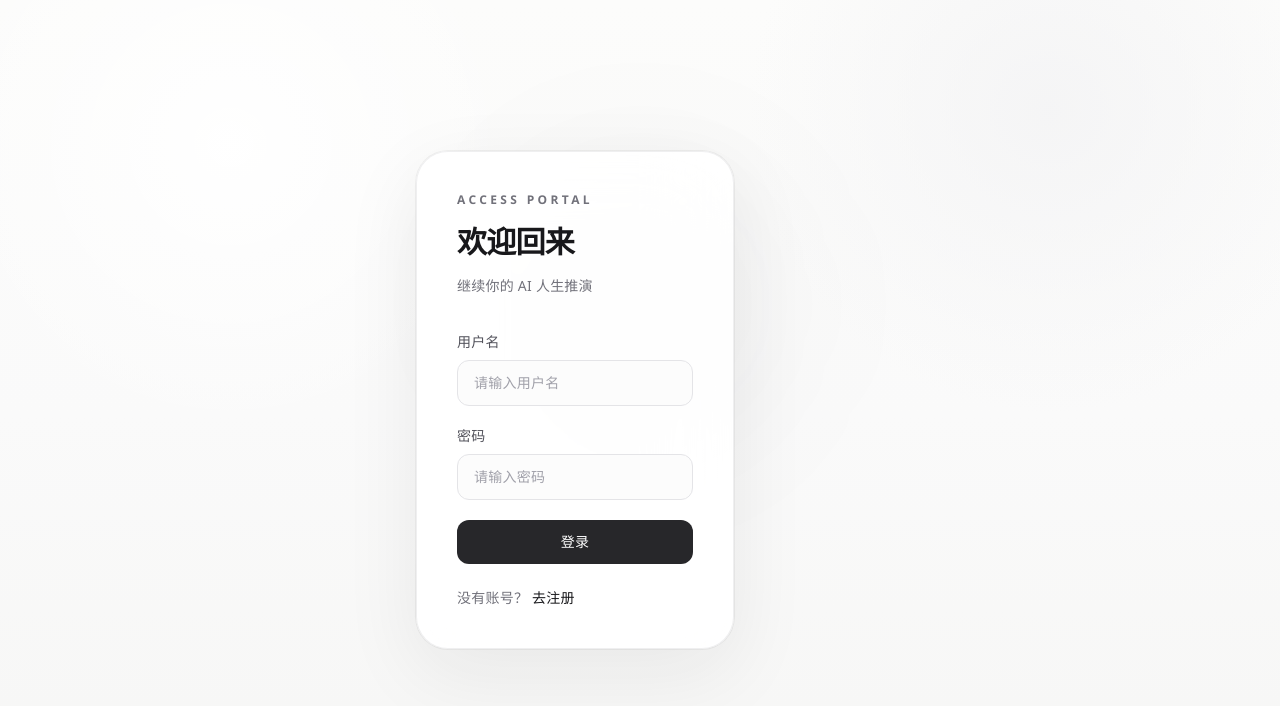
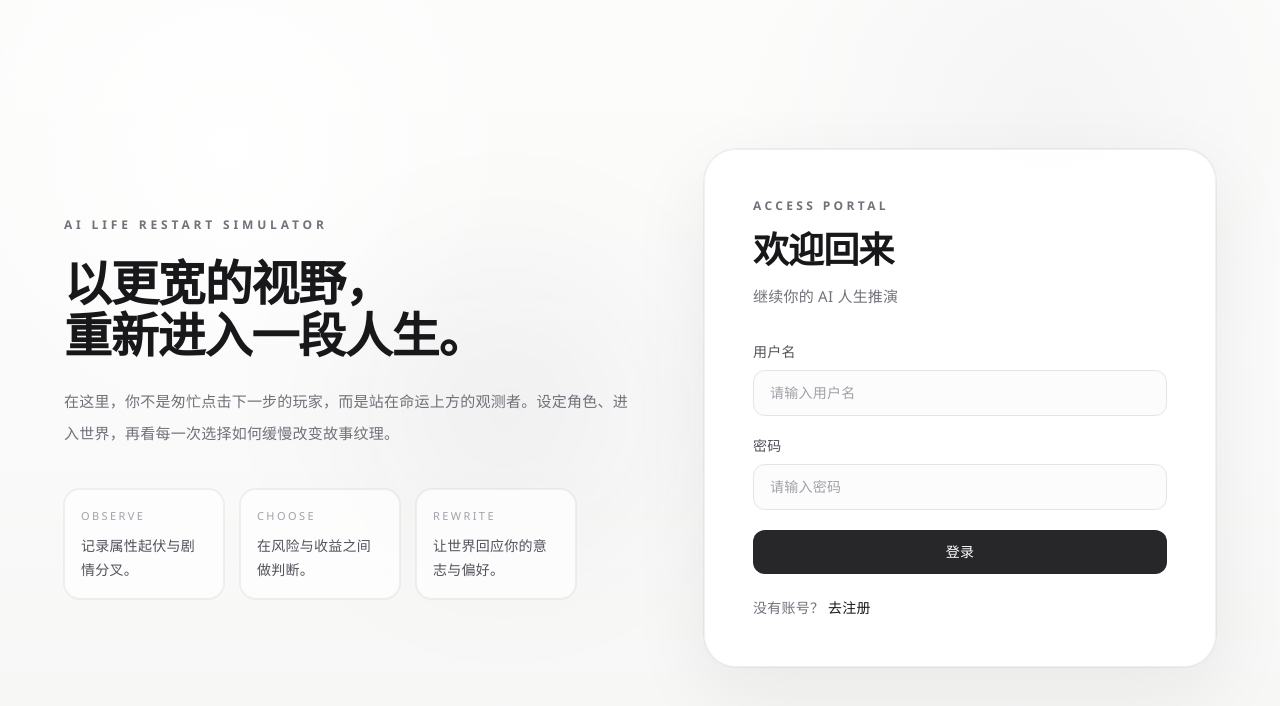
Before and after one commit to WhiteCloudOL/life-restart-web, a Vue app in the folder frontend/: page /login in a window 1280 px wide. Shown: the top 706 px of the page. Built offline with nearby package versions, Linux system fonts and the light colour scheme.

Commit message:
fix: widen auth layout on landscape screens

```diff
--- a/frontend/src/components/AuthCard.vue
+++ b/frontend/src/components/AuthCard.vue
@@ -7,12 +7,12 @@ defineProps<{
 
 <template>
   <section
-    class="rounded-[2rem] border border-zinc-200/60 bg-white/90 p-8 shadow-[0_24px_80px_rgba(24,24,27,0.07)] ring-1 ring-zinc-900/5 backdrop-blur-2xl lg:p-10"
+    class="w-full rounded-[2rem] border border-zinc-200/60 bg-white/90 p-8 shadow-[0_24px_80px_rgba(24,24,27,0.07)] ring-1 ring-zinc-900/5 backdrop-blur-2xl md:p-10 lg:p-12"
   >
     <header class="mb-8">
       <p class="text-xs font-semibold uppercase tracking-[0.28em] text-zinc-500">Access Portal</p>
-      <h1 class="mt-4 text-3xl font-bold tracking-tight text-zinc-900">{{ title }}</h1>
-      <p class="mt-3 text-sm leading-7 text-zinc-500">{{ subtitle }}</p>
+      <h1 class="mt-4 text-3xl font-bold tracking-tight text-zinc-900 md:text-4xl">{{ title }}</h1>
+      <p class="mt-3 max-w-xl text-sm leading-7 text-zinc-500 md:text-[15px]">{{ subtitle }}</p>
     </header>
     <slot />
   </section>
--- a/frontend/src/layouts/AuthLayout.vue
+++ b/frontend/src/layouts/AuthLayout.vue
@@ -1,13 +1,45 @@
 <template>
-  <div class="relative min-h-screen overflow-hidden bg-zinc-50 px-4 py-10">
+  <div class="relative min-h-screen overflow-hidden bg-zinc-50 px-4 py-6 md:px-8 md:py-8">
     <div
       class="pointer-events-none absolute inset-0 bg-[radial-gradient(circle_at_18%_18%,rgba(255,255,255,0.95),transparent_24%),radial-gradient(circle_at_82%_14%,rgba(244,244,245,0.9),transparent_24%),linear-gradient(180deg,#fcfcfb_0%,#fafafa_52%,#f6f6f5_100%)]"
     />
     <div
-      class="pointer-events-none absolute left-1/2 top-24 h-[26rem] w-[26rem] -translate-x-1/2 rounded-full bg-[radial-gradient(circle,rgba(24,24,27,0.06),transparent_68%)] blur-3xl"
+      class="pointer-events-none absolute left-[22%] top-1/2 h-[28rem] w-[28rem] -translate-y-1/2 rounded-full bg-[radial-gradient(circle,rgba(24,24,27,0.06),transparent_68%)] blur-3xl"
     />
-    <main class="relative z-10 mx-auto flex min-h-[calc(100vh-5rem)] w-full max-w-md items-center">
-      <RouterView />
-    </main>
+    <div class="relative z-10 mx-auto flex min-h-[calc(100vh-3rem)] w-full max-w-6xl items-center">
+      <div class="grid w-full items-center gap-10 lg:grid-cols-[minmax(0,1.1fr)_minmax(26rem,32rem)] lg:gap-16">
+        <section class="hidden lg:block">
+          <div class="max-w-2xl space-y-6">
+            <p class="text-xs font-semibold uppercase tracking-[0.32em] text-zinc-500">AI Life Restart Simulator</p>
+            <h1 class="text-5xl font-bold tracking-tight text-zinc-900 leading-[1.08]">
+              以更宽的视野，
+              <br />
+              重新进入一段人生。
+            </h1>
+            <p class="max-w-xl text-[15px] leading-8 text-zinc-500">
+              在这里，你不是匆忙点击下一步的玩家，而是站在命运上方的观测者。设定角色、进入世界，再看每一次选择如何缓慢改变故事纹理。
+            </p>
+            <div class="grid max-w-lg grid-cols-3 gap-4 pt-4">
+              <div class="rounded-2xl border border-zinc-200/60 bg-white/70 p-4 ring-1 ring-zinc-900/5">
+                <p class="text-[11px] uppercase tracking-[0.22em] text-zinc-400">Observe</p>
+                <p class="mt-2 text-sm leading-6 text-zinc-600">记录属性起伏与剧情分叉。</p>
+              </div>
+              <div class="rounded-2xl border border-zinc-200/60 bg-white/70 p-4 ring-1 ring-zinc-900/5">
+                <p class="text-[11px] uppercase tracking-[0.22em] text-zinc-400">Choose</p>
+                <p class="mt-2 text-sm leading-6 text-zinc-600">在风险与收益之间做判断。</p>
+              </div>
+              <div class="rounded-2xl border border-zinc-200/60 bg-white/70 p-4 ring-1 ring-zinc-900/5">
+                <p class="text-[11px] uppercase tracking-[0.22em] text-zinc-400">Rewrite</p>
+                <p class="mt-2 text-sm leading-6 text-zinc-600">让世界回应你的意志与偏好。</p>
+              </div>
+            </div>
+          </div>
+        </section>
+
+        <main class="mx-auto w-full max-w-xl lg:mx-0 lg:max-w-none">
+          <RouterView />
+        </main>
+      </div>
+    </div>
   </div>
 </template>
```
